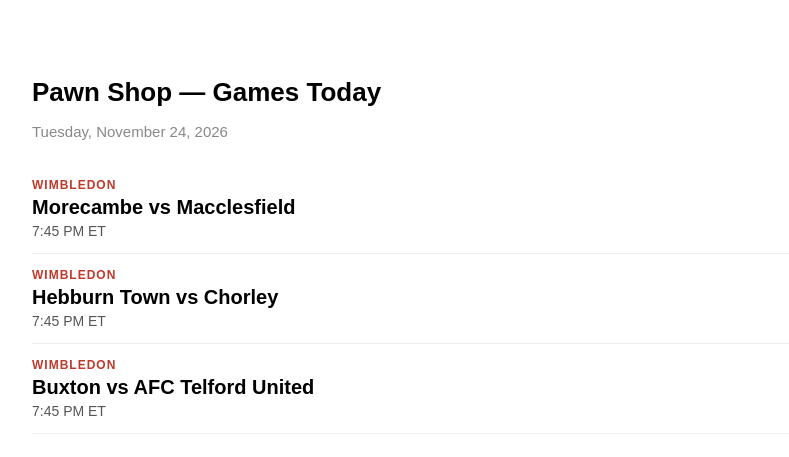
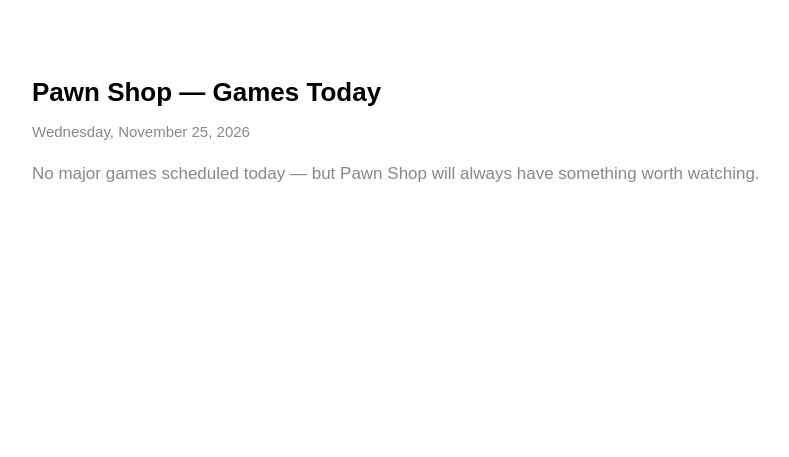
Before and after one commit to martinrosas/pawnshop-games, a plain HTML site: page index.html in a window 1280 px wide. Shown: the whole page, without its empty margins (208-997 px from the left). Drawn offline with Linux system fonts and the light colour scheme.

Commit message:
Daily games update 2026-11-25

```diff
--- a/index.html
+++ b/index.html
@@ -16,7 +16,7 @@
 </head>
 <body>
   <h1>Pawn Shop — Games Today</h1>
-  <p class="date">Tuesday, November 24, 2026</p>
-  <div class="game"><div class="league">Wimbledon</div><div class="matchup">Morecambe vs Macclesfield</div><div class="time">7:45 PM ET</div></div><div class="game"><div class="league">Wimbledon</div><div class="matchup">Hebburn Town vs Chorley</div><div class="time">7:45 PM ET</div></div><div class="game"><div class="league">Wimbledon</div><div class="matchup">Buxton vs AFC Telford United</div><div class="time">7:45 PM ET</div></div>
+  <p class="date">Wednesday, November 25, 2026</p>
+  <p class="no-games">No major games scheduled today — but Pawn Shop will always have something worth watching.</p>
 </body>
 </html>
```
